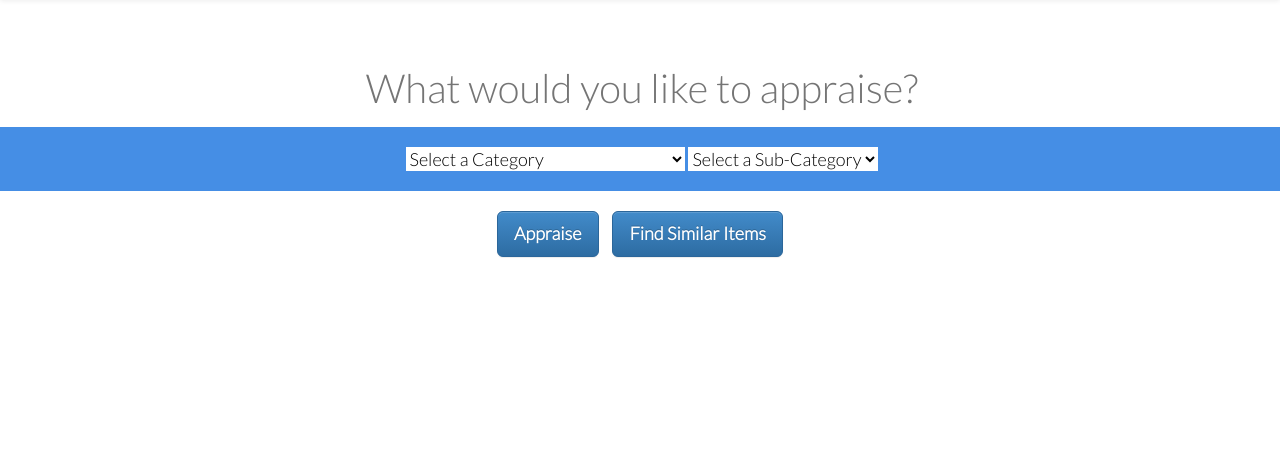
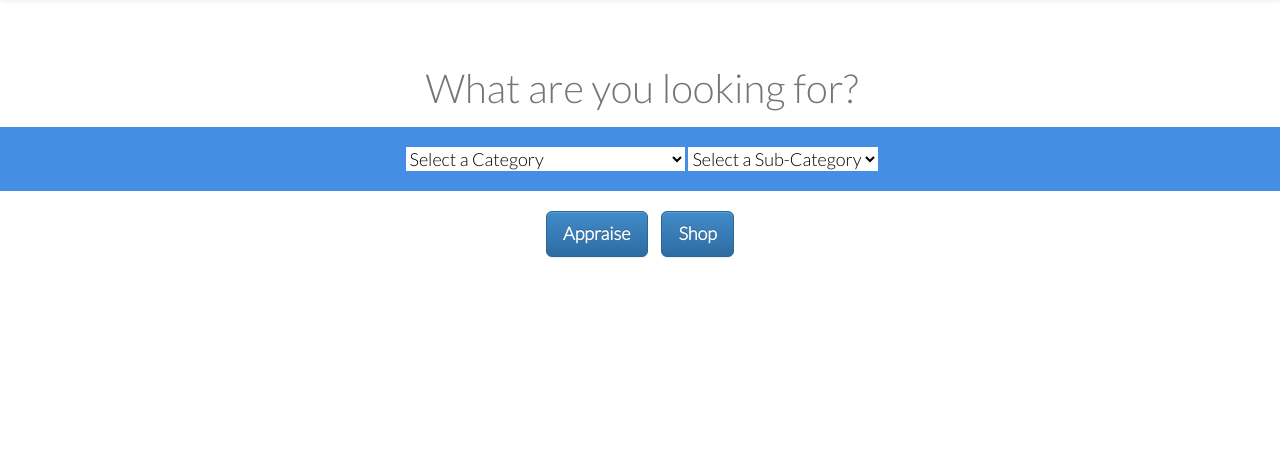
Before and after one commit to craigpalermo/DatPrice, a Django app: page / in a window 1280 px wide; the page is wider, and only the part inside the window is pictured. Shown: the part 50-507 px from the top of that part. Run offline with Django 3.2, Linux system fonts and the light colour scheme.

Commit message:
changed prompt and shop button text

```diff
--- a/ebay_history/templates/home.html
+++ b/ebay_history/templates/home.html
@@ -8,7 +8,7 @@
             {% csrf_token %}
             <div class="row">
                 <label for='keywords'></label>
-                <input type='text' id='keywords' name='keywords' placeholder='What would you like to appraise?'>
+                <input type='text' id='keywords' name='keywords' placeholder='What are you looking for?'>
             </div>
 
             <div id="categoryMenus" class="row">
@@ -25,7 +25,7 @@
 
             <div id="submitButton" class="row">
                 <input class='btn btn-primary btn-lg' type='button' value='Appraise' id="appraise-button">
-                <input class='btn btn-primary btn-lg' type='button' value='Find Similar Items' id="similar-button">
+                <input class='btn btn-primary btn-lg' type='button' value='Shop' id="similar-button">
             </div>
         </form>
     </div>
```
